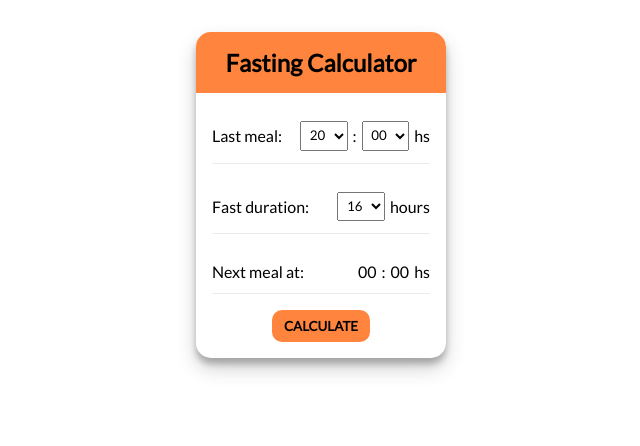
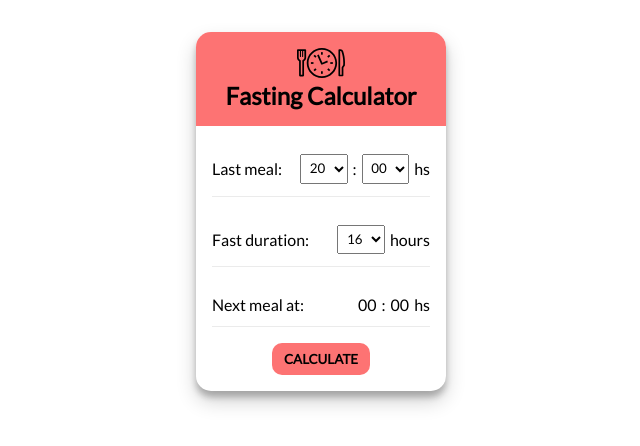
Before and after one commit to franciscojs12/JS-FastingCalculator, a plain HTML site: page index.html in a window 1280 px wide. Shown: the whole page, without its empty margins (319-959 px from the left). Drawn offline with Linux system fonts and the light colour scheme.

Commit message:
Added icon and primaryColor variable to css.

```diff
--- a/index.html
+++ b/index.html
@@ -12,7 +12,10 @@
 <body>
   <section class="appContainer">
     <div id="fastingCalculator">
-      <h2>Fasting Calculator</h2>
+      <div class="title">
+        <img src="./dinner-time.svg" alt="meal time icon" id="icon">
+        <h2>Fasting Calculator</h2>
+      </div>
       <form action="">
         <div class="row">
           <label class="" for="mealHour" id="mealHourLabel">Last meal:</label>
--- a/main.css
+++ b/main.css
@@ -1,3 +1,7 @@
+:root {
+  --primaryColor: #fd7373;
+}
+
 * {
   scroll-behavior: smooth;
   margin: 0;
@@ -19,10 +23,14 @@ section.appContainer {
   text-align: center;
 }
 
-#fastingCalculator h2 {
-  background-color: #ff843d;
+#fastingCalculator .title {
+  background-color: var(--primaryColor);
   border-radius: 15px 15px 0 0;
   padding: 1rem;
+}
+
+#fastingCalculator #icon {
+  height: 30px;
 }
 
 #fastingCalculator form {
@@ -56,13 +64,13 @@ section.appContainer {
   border-radius: 10px;
   border: none;
   /* border: 1px solid #000; */
-  background-color: #ff843d;
+  background-color: var(--primaryColor);
   text-transform: uppercase;
   font-weight: bold;
   cursor: pointer;
 }
 #fastingCalculator button:hover {
-  filter: brightness(110%);
+  filter: brightness(150%);
 }
 #fastingCalculator button:active {
   filter: brightness(90%);
```
Also changed, not shown: dinner-time.svg (added).
